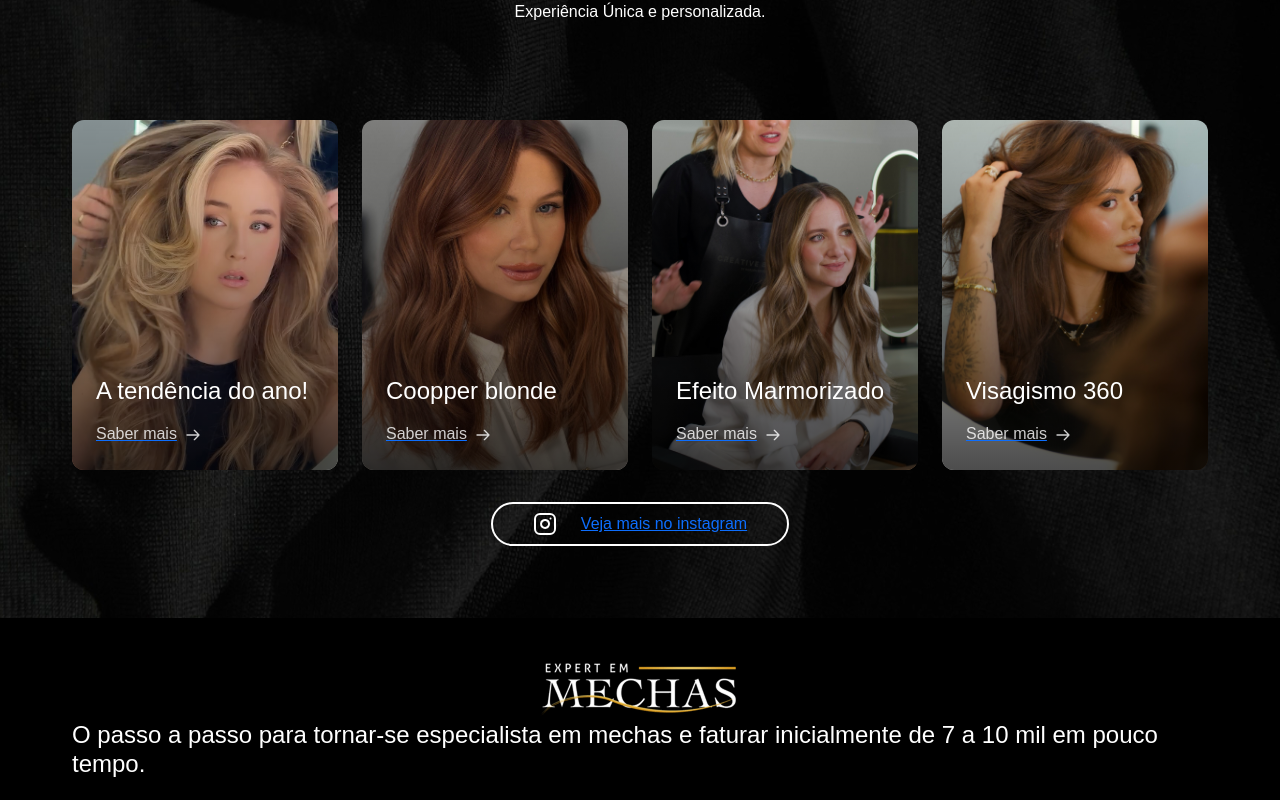
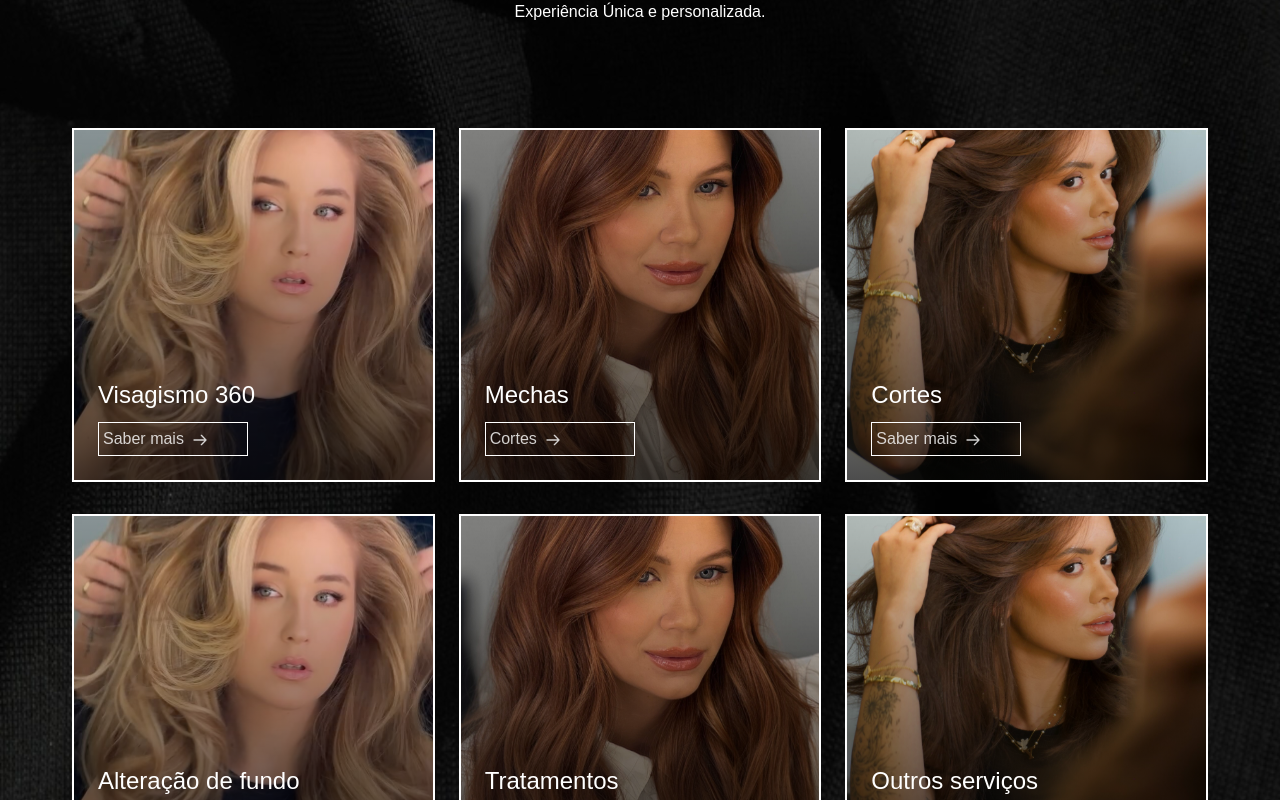
Before and after one commit to agenciane/creative-beauty, a Next.js app: page / in a window 1280 px wide. Shown: the part 1460-2260 px from the top of the page. Built offline with nearby package versions, Linux system fonts and the light colour scheme; a web font is replaced by a local one.

Commit message:
feat: update main content

```diff
--- a/src/app/components/Carrousel/index.tsx
+++ b/src/app/components/Carrousel/index.tsx
@@ -1,7 +1,6 @@
 'use client';
 import React from 'react';
 import Carousel from 'react-bootstrap/Carousel';
-import 'bootstrap/dist/css/bootstrap.min.css';
 import Image from 'next/image';
 
 const Carrousel: React.FC = () => {
--- a/src/app/components/ItemWork/index.tsx
+++ b/src/app/components/ItemWork/index.tsx
@@ -10,21 +10,20 @@ interface ItemWorkProps {
 
 const ItemWork: React.FC<ItemWorkProps> = ({ title, description, imageUrl = '/servico-exemplo.jpg', link = '#' }) => {
   return (
-    <div className="relative h-full min-h-[288px]  md:min-h-[350px] w-full md:min-w-[248px]  overflow-hidden group rounded-xl">
-      <Image src={imageUrl} alt={title} fill className="object-cover object-center" quality={80} />
-
-      <div className="relative z-10 p-6   min-h-[350px] md:h-full min-w-[150px] md:min-w-[248px]   flex flex-col justify-end bg-gradient-to-t from-black/70 to-transparent">
-        <h4 className="text-white font-bold text-xl mb-2">{title}</h4>
-        <a href={link} className="block mt-2" target="_blank" rel="noopener noreferrer">
-          <div className="text-white/80 hover:text-white transition-colors">
-            <span>{description}</span>
+    <a href={link} className="block mt-2" target="_blank" rel="noopener noreferrer">
+      <div className="relative h-full min-h-[288px]  md:min-h-[350px] w-full md:min-w-[248px]  overflow-hidden group border-2 border-white ">
+        <Image src={imageUrl} alt={title} fill className="object-cover object-center " quality={80} />
+        <div className="relative z-10 p-6   min-h-[350px] md:h-full min-w-[150px] md:min-w-[248px]   flex flex-col justify-end bg-gradient-to-t from-black/70 to-transparent">
+          <h4 className="text-white font-bold text-xl mb-2 no-underline decoration-0">{title}</h4>
+          <div className="text-white/80 hover:text-white transition-colors border-1 border-white p-1 mt-1 max-w-[150px]">
+            <span className="no-underline decoration-0">{description}</span>
             <svg className="w-4 h-4 inline-block ml-2" fill="none" stroke="currentColor" viewBox="0 0 24 24">
               <path strokeLinecap="round" strokeLinejoin="round" strokeWidth={2} d="M14 5l7 7m0 0l-7 7m7-7H3" />
             </svg>
           </div>
-        </a>
+        </div>
       </div>
-    </div>
+    </a>
   );
 };
 
--- a/src/app/globals.css
+++ b/src/app/globals.css
@@ -1,3 +1,4 @@
+@import "bootstrap/dist/css/bootstrap.min.css";
 @import "tailwindcss";
 
 :root {
@@ -27,4 +28,9 @@ body {
 }
 html {
   scroll-behavior: smooth;
+  text-decoration: none!important;
 }
+
+a{
+  text-decoration: none!important;
+}
--- a/src/app/page.tsx
+++ b/src/app/page.tsx
@@ -18,19 +18,11 @@ export default function Home() {
         <Menu />
         <section>
           <Carrousel />
-          {/* <Image
-            src={'/banner-main.jpg'}
-            width={1440}
-            height={811}
-            alt="banner principal"
-            aria-hidden
-            className="w-full"
-          /> */}
         </section>
         <section id="quem_somos" className="bg-[#222222]">
           <div className="grid grid-cols-1 md:grid-cols-2 gap-4 max-w-[1200px] mx-auto p-8">
             <div className="flex flex-col justify-center">
-              <h2 className={`bold text-xl md:text-5xl ${okomito.className}`}>
+              <h2 className={`bold text-xl md:text-5xl ${okomito.className} uppercase`}>
                 CREATIVE BEAUTY: Elegância e modernidade e beleza
               </h2>
               <p className="py-8">
@@ -48,40 +40,52 @@ export default function Home() {
         </section>
         <section id="procedimentos" className="bg-[url('/background-procedimentos.jpg')] bg-cover bg-center py-10">
           <div className="flex flex-col justify-center items-cen  ter max-w-[1200px] mx-auto p-8">
-            <h3 className="text-5xl bold text-center">Especialidades</h3>
+            <h3 className="text-5xl bold text-center uppercase">Especialidades</h3>
             <p className="py-5 text-center">
               Descubra um Espaço de Sofisticação e Inovação, Onde a Beleza é Transformada em Arte. No Creative Beauty,
               Cada Detalhe é Pensado para Oferecer uma Experiência Única e personalizada.
             </p>
-            <div className="flex flex-col md:flex-row gap-4 mt-8">
+            <div className="grid grid-cols-1 md:grid-cols-3 gap-4 mt-8">
               <ItemWork
-                title="A tendência do ano!"
+                title="Visagismo 360"
                 description="Saber mais"
                 link="https://www.instagram.com/p/DIWjpTIuSIp/"
                 imageUrl="/image01.jpg"
               />
               <ItemWork
-                title="Coopper blonde"
-                description="Saber mais"
-                link="https://www.instagram.com/p/DH_7BskSQ8x/"
+                title="Mechas"
+                description="Cortes"
+                link="https://www.instagram.com/p/DIWjpTIuSIp/"
                 imageUrl="/image02.jpg"
               />
               <ItemWork
-                title="Efeito Marmorizado"
+                title="Cortes"
                 description="Saber mais"
-                link="https://www.instagram.com/p/DFlnzoKMF-6/"
-                imageUrl="/imagem03.jpg"
+                link="https://www.instagram.com/p/DIWjpTIuSIp/"
+                imageUrl="/image04.jpg"
               />
               <ItemWork
-                title="Visagismo 360"
+                title="Alteração de fundo"
                 description="Saber mais"
-                link="https://www.instagram.com/p/DFln3uEujVb/"
+                link="https://www.instagram.com/p/DIWjpTIuSIp/"
+                imageUrl="/image01.jpg"
+              />
+              <ItemWork
+                title="Tratamentos"
+                description="Saber mais"
+                link="https://www.instagram.com/p/DIWjpTIuSIp/"
+                imageUrl="/image02.jpg"
+              />
+              <ItemWork
+                title="Outros serviços"
+                description="Saber mais"
+                link="https://www.instagram.com/p/DIWjpTIuSIp/"
                 imageUrl="/image04.jpg"
               />
             </div>
             <div className="flex justify-center items-center mt-8">
               <a href="https://www.instagram.com/creativebeautysp/" target="_blank" rel="noopener noreferrer">
-                <div className="flex flex-row gap-4 border-solid border-white rounded-full border-2 py-2 px-10">
+                <div className="flex flex-row gap-4 border-solid border-white rounded-full border-2 py-2 px-10 text-white">
                   <Instagram color="#fff" /> Veja mais no instagram
                 </div>
               </a>
```
